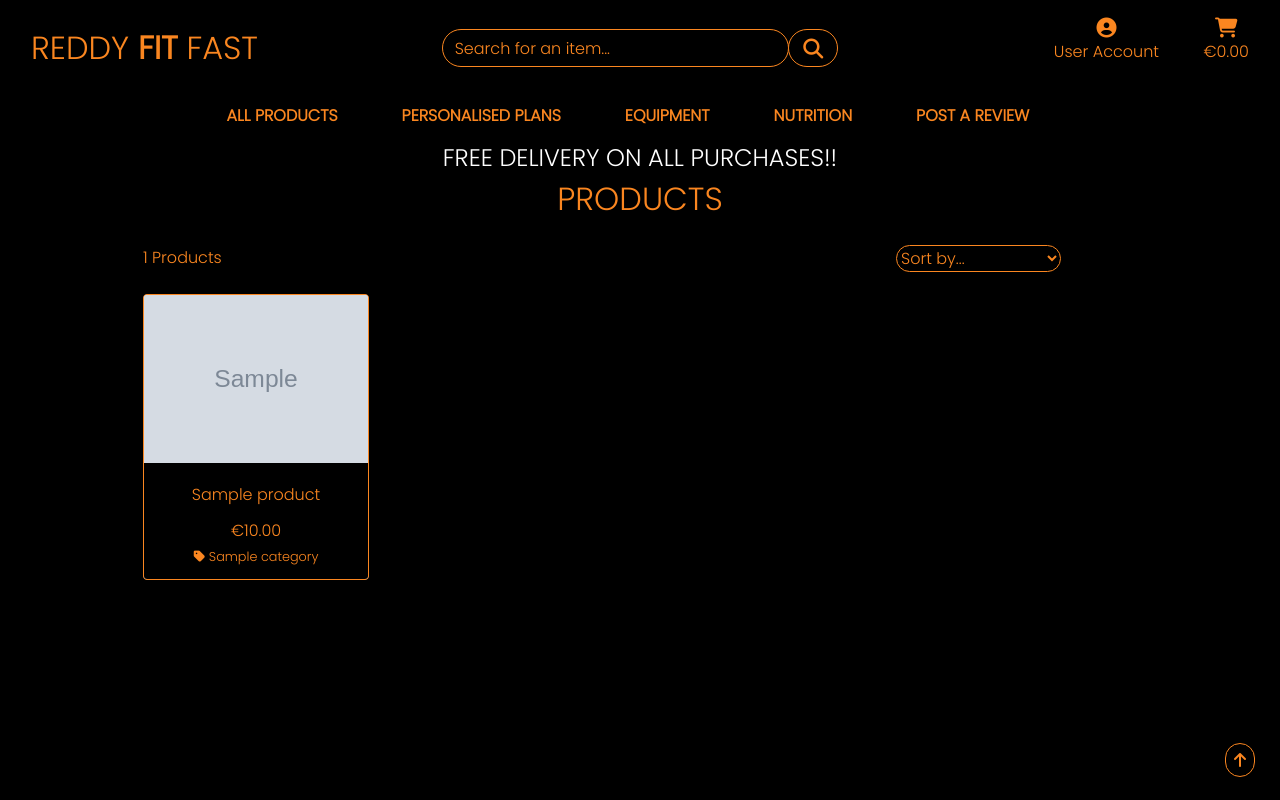
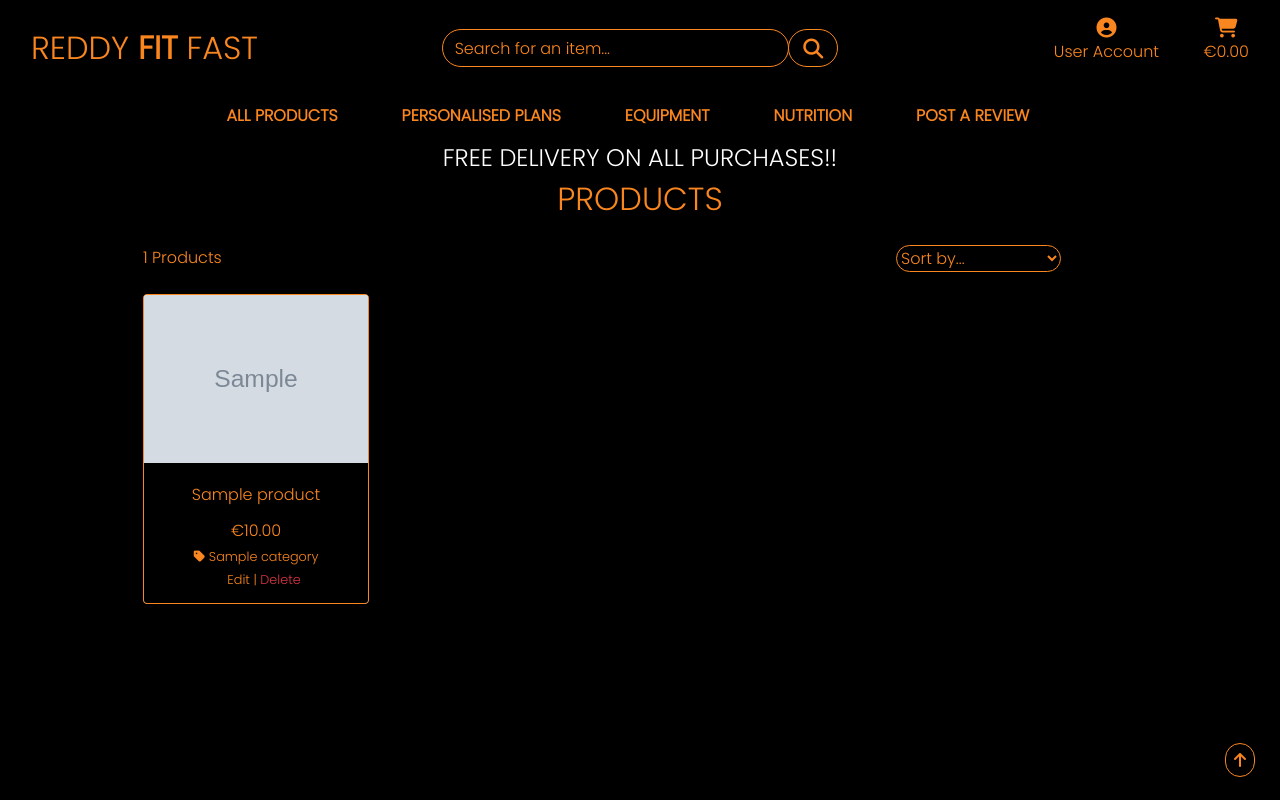
Before and after one commit to Code-Institute-Submissions/MarkReddy87-ReddyFitFast_MayResub, a Django app: page /products/ in a window 1280 px wide. Run offline with Django 3.2, Linux system fonts and the light colour scheme; a user stored in the database is signed in; tables that the repository leaves empty hold one stand-in row (values such as "Sample post"); grey boxes marked "Sample" are stand-in pictures; some libraries are stand-ins or nearby versions.

Commit message:
Added ability to delete products if superuser and added buttons to edit and delete products on relevant pages

```diff
--- a/products/templates/products/product_detail.html
+++ b/products/templates/products/product_detail.html
@@ -37,6 +37,12 @@
                             <i class="fas fa-tag mr-1"></i>{{ product.category.friendly_name }}
                         </a>
                     </p>
+                    {% endif %}
+                    {% if request.user.is_superuser %}
+                        <small class="ml-3">
+                            <a class="orange" href="{% url 'edit_product' product.id %}">Edit</a> |
+                            <a class="text-danger" href="{% url 'delete_product' product.id %}">Delete</a>
+                        </small>
                     {% endif %}
                     <p class="mt-4">{{ product.description }}</p>
                     <form class="form" action="{% url 'add_to_bag' product.id %}" method="POST">
--- a/products/templates/products/products.html
+++ b/products/templates/products/products.html
@@ -75,6 +75,12 @@
                                                 </a>
                                             </p>
                                             {% endif %}
+                                            {% if request.user.is_superuser %}
+                                                <small class="ml-3">
+                                                    <a class="orange" href="{% url 'edit_product' product.id %}">Edit</a> |
+                                                    <a class="text-danger" href="{% url 'delete_product' product.id %}">Delete</a>
+                                                </small>
+                                            {% endif %}
                                         </div>
                                     </div>
                                 </div>
--- a/products/urls.py
+++ b/products/urls.py
@@ -8,4 +8,5 @@ urlpatterns = [
     path('<int:product_id>/', views.product_detail, name='product_detail'),
     path('add/', views.add_product, name='add_product'),
     path('edit/<int:product_id>/', views.edit_product, name='edit_product'),
+    path('delete/<int:product_id>/', views.delete_product, name='delete_product'),
 ]
--- a/products/views.py
+++ b/products/views.py
@@ -74,9 +74,9 @@ def add_product(request):
     if request.method == 'POST':
         form = ProductForm(request.POST, request.FILES)
         if form.is_valid():
-            form.save()
+            product = form.save()
             messages.success(request, 'Successfully added product!')
-            return redirect(reverse('add_product'))
+            return redirect(reverse('product_detail', args=[product.id]))
         else:
             messages.error(request, 'Failed to add product. Please ensure the form is valid.')
     else:
@@ -112,3 +112,11 @@ def edit_product(request, product_id):
     }
 
     return render(request, template, context)
+
+
+def delete_product(request, product_id):
+    """ Delete a product from the store """
+    product = get_object_or_404(Product, pk=product_id)
+    product.delete()
+    messages.success(request, 'Product deleted!')
+    return redirect(reverse('products'))
```
